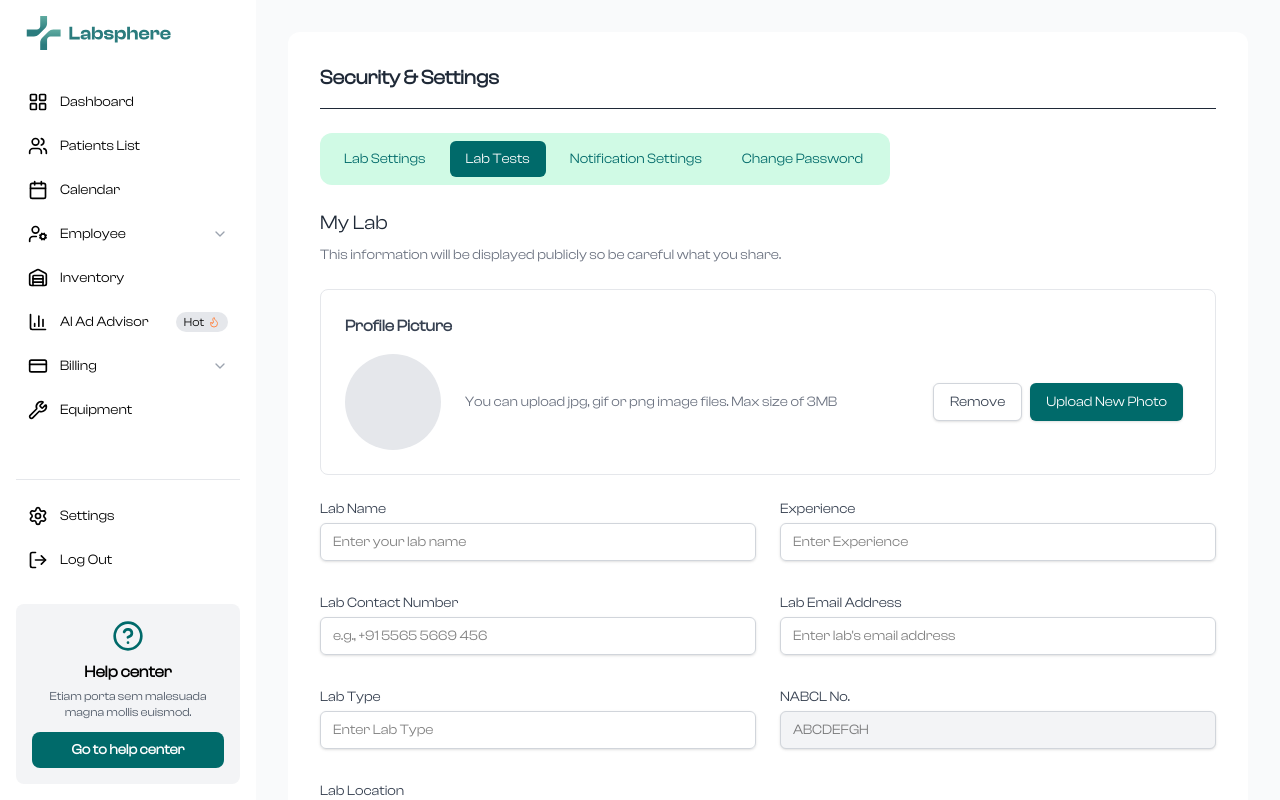
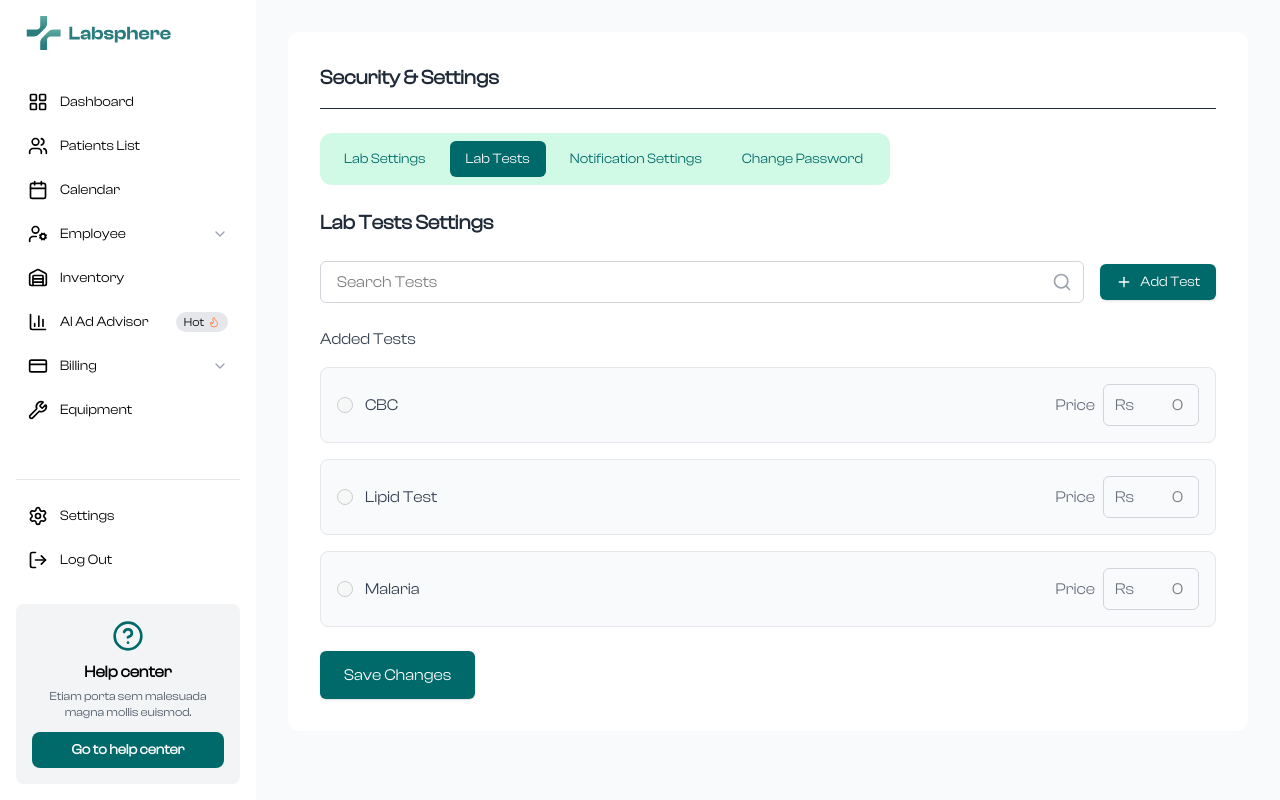
Before and after one commit to sidd-gupta05/CodeQuest, a Next.js app: page /dashboard/lab/profile in a window 1280 px wide. Both pictures are taken after a click on the button "Lab Tests". Shown: the top 800 px of the page. Built offline with nearby package versions, Linux system fonts and the light colour scheme; no server answers.

Commit message:
created design of the Lab test

```diff
--- a/app/dashboard/lab/profile/LabTests.tsx
+++ b/app/dashboard/lab/profile/LabTests.tsx
@@ -0,0 +1,143 @@
+//app/dashboard/lab/profile/LabTests.tsx
+'use client';
+
+import React, { useState, ChangeEvent } from 'react';
+import { Plus, Search, Loader2 } from 'lucide-react';
+
+interface LabTest {
+  id: string;
+  name: string;
+  price: string;
+}
+
+const LabTests: React.FC = () => {
+  const [tests, setTests] = useState<LabTest[]>([
+    { id: '1', name: 'CBC', price: '' },
+    { id: '2', name: 'Lipid Test', price: '' },
+    { id: '3', name: 'Malaria', price: '' },
+  ]);
+
+  const [testSearch, setTestSearch] = useState('');
+  const [newTestName, setNewTestName] = useState('');
+  const [loading, setLoading] = useState(false);
+
+  // Handle price change for a specific test
+  const handlePriceChange = (id: string, e: ChangeEvent<HTMLInputElement>) => {
+    setTests(
+      tests.map((test) =>
+        test.id === id ? { ...test, price: e.target.value } : test
+      )
+    );
+  };
+
+  // Add a new test to the list
+  const handleAddTest = () => {
+    if (newTestName.trim() !== '') {
+      const newTestId = (tests.length + 1).toString();
+      const newTest: LabTest = {
+        id: newTestId,
+        name: newTestName.trim(),
+        price: '',
+      };
+      setTests([...tests, newTest]);
+      setNewTestName('');
+    }
+  };
+
+  // Handle saving the changes
+  const handleSaveChanges = () => {
+    setLoading(true);
+    // Here you would implement your API call to save the data to the database
+    console.log('Saving changes:', tests);
+    setTimeout(() => {
+      setLoading(false);
+      alert('Changes saved successfully!');
+    }, 1500);
+  };
+
+  return (
+    <div className="space-y-6">
+      <h3 className="text-xl font-semibold text-gray-800">
+        Lab Tests Settings
+      </h3>
+
+      {/* Search and Add Test Section */}
+      <div className="flex items-center space-x-4">
+        <div className="relative w-full">
+          <input
+            type="text"
+            placeholder="Search Tests"
+            value={testSearch}
+            onChange={(e) => setTestSearch(e.target.value)}
+            className="w-full px-4 py-2 border border-gray-300 rounded-md focus:outline-none focus:ring-2 focus:ring-[#006A6A] pr-10"
+          />
+          <Search className="absolute right-3 top-1/2 -translate-y-1/2 h-5 w-5 text-gray-400" />
+        </div>
+        <button
+          onClick={handleAddTest}
+          className="flex items-center px-4 py-2 text-sm font-medium rounded-md shadow-sm text-white bg-[#006A6A] hover:bg-[#005A5A] whitespace-nowrap cursor-pointer"
+        >
+          <Plus className="w-4 h-4 mr-2" />
+          Add Test
+        </button>
+      </div>
+
+      {/* Added Tests Section */}
+      <div>
+        <h4 className="font-medium text-gray-700 mb-4">Added Tests</h4>
+        <div className="space-y-4">
+          {tests.map((test) => (
+            <div
+              key={test.id}
+              className="flex items-center justify-between p-4 bg-gray-50 rounded-lg border border-gray-200"
+            >
+              <div className="flex items-center">
+                <input
+                  type="radio"
+                  className="h-4 w-4 text-[#006A6A]"
+                  disabled
+                />
+                <span className="ml-3 font-medium text-gray-700">
+                  {test.name}
+                </span>
+              </div>
+              <div className="flex items-center space-x-2">
+                <span className="text-gray-500">Price</span>
+                <div className="relative">
+                  <span className="absolute left-3 top-1/2 -translate-y-1/2 text-gray-500">
+                    Rs
+                  </span>
+                  <input
+                    type="number"
+                    value={test.price}
+                    onChange={(e) => handlePriceChange(test.id, e)}
+                    placeholder="0"
+                    className="w-24 pl-8 py-2 border border-gray-300 rounded-md text-right focus:outline-none focus:ring-2 focus:ring-[#006A6A]"
+                  />
+                </div>
+              </div>
+            </div>
+          ))}
+        </div>
+      </div>
+
+      {/* Save Changes Button */}
+      <button
+        onClick={handleSaveChanges}
+        className="mt-6 flex items-center justify-center px-6 py-3 text-base font-medium rounded-md shadow-sm text-white bg-[#006A6A] hover:bg-[#005A5A] disabled:opacity-50 disabled:cursor-not-allowed cursor-pointer"
+        disabled={loading}
+      >
+        {loading ? (
+          <>
+            <Loader2 className="mr-2 h-5 w-5 animate-spin" />
+            Saving Changes...
+          </>
+        ) : (
+          'Save Changes'
+        )}
+      </button>
+    </div>
+  );
+};
+
+export default LabTests;
--- a/app/dashboard/lab/profile/page.tsx
+++ b/app/dashboard/lab/profile/page.tsx
@@ -24,6 +24,7 @@ import { Input } from '@/components/ui/input';
 import { LabContext } from '@/app/context/LabContext';
 import ChangePasswordForm from './ChangePasswordForm';
 import NotificationSettings from './NotificationSetting';
+import LabTests from './LabTests';
 
 interface CheckboxFieldProps {
   label: string;
@@ -316,6 +317,9 @@ const LabForm: React.FC = () => {
 
   const renderTabContent = () => {
     switch (activeTab) {
+      case 'lab-tests':
+        return <LabTests />;
+
       case 'notification-settings':
         return <NotificationSettings />;
 
```
